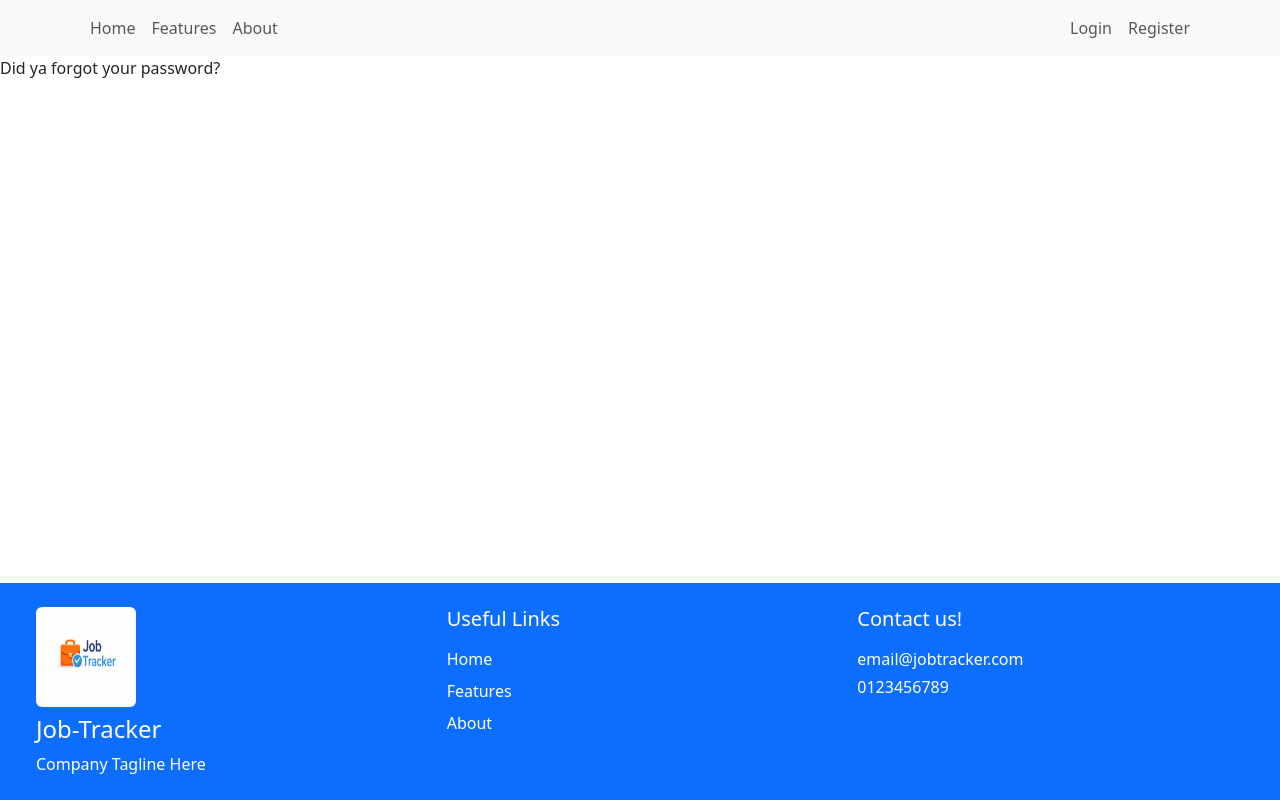
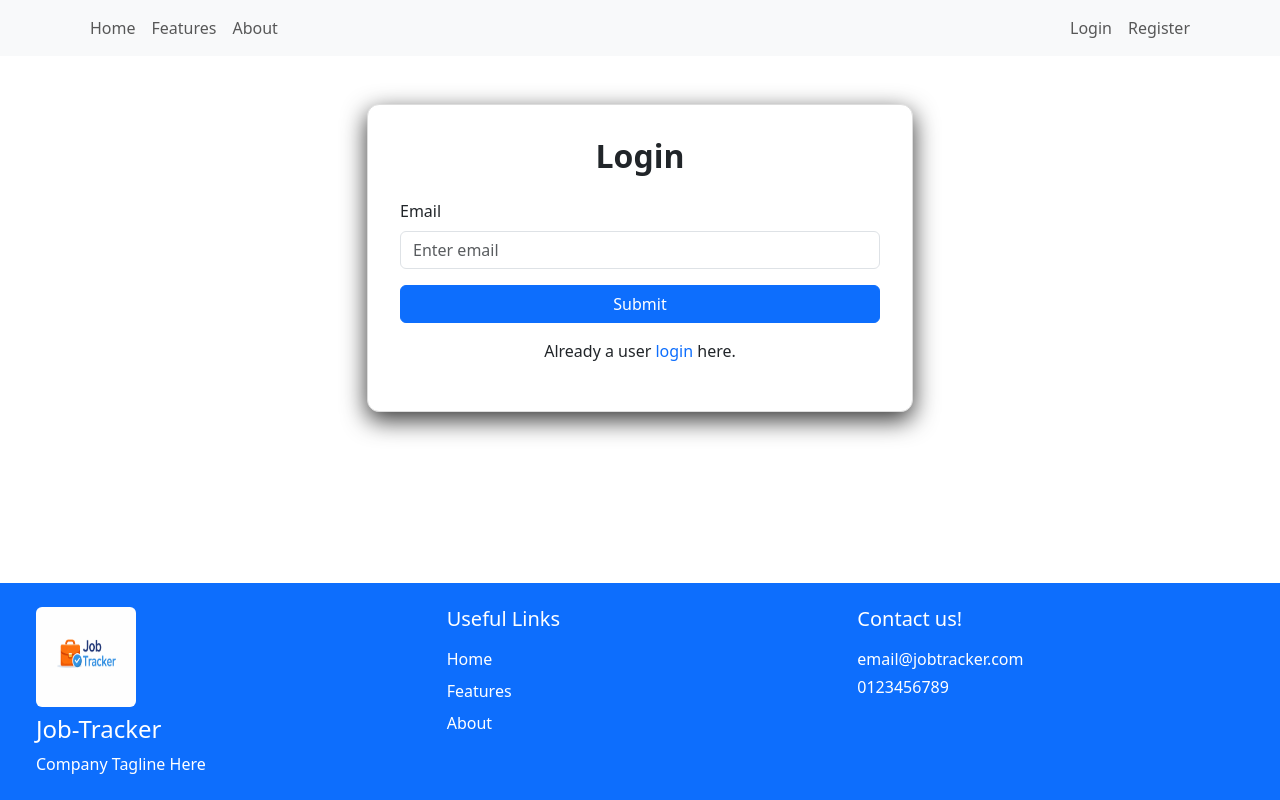
Before and after one commit to Bibek545/Job-tracker, a React (Vite) app: page /forgot-password in a window 1280 px wide. Built offline with nearby package versions, Linux system fonts and the light colour scheme; no server answers.

Commit message:
added forgot password page that will generate the otp

```diff
--- a/src/pages/auth/ForgotPasswordPage.jsx
+++ b/src/pages/auth/ForgotPasswordPage.jsx
@@ -1,9 +1,71 @@
-import React from 'react'
+import React, { useState } from "react";
+import { Button, Col, Container, Form, Row } from "react-bootstrap";
+import { Link } from "react-router-dom";
 
 const ForgotPasswordPage = () => {
+  const [form, setForm] = useState({
+    email: "",
+  });
+
+  const handleOnChange = (e) => {
+    const { name, value } = e.target;
+
+
+    setForm({
+      ...form,
+      [name]: value,
+    });
+      console.log()
+  };
+  const handleOnSubmit = async (e) => {
+    e.preventDefault();
+    for (let key in form) {
+      const value = form[key].trim();
+      if (!value) {
+        alert(`${key} is required`);
+        return;
+      }
+       console.log(value)
+    }
+
+  };
   return (
-    <div>Did ya forgot your password?</div>
-  )
-}
+    <>
+      <Container className="py-5">
+        <Row className="justify-content-center">
+          <Col xs={12} md={8} lg={6}>
+            <div className="login-card">
+              <h2 className="text-center mb-4">Login</h2>
+              <Form onSubmit={handleOnSubmit}>
+                <Form.Group className="mb-3">
+                  <Form.Label> Email</Form.Label>
+                  <Form.Control
+                    type="email"
+                    name="email"
+                    placeholder="Enter email"
+                    value={form.email}
+                    onChange={handleOnChange}
+                  ></Form.Control>
+                </Form.Group>
+                <Button className="w-100" variant="primary" type="Submit">
+                  Submit
+                </Button>
+                <div className="text-center m-3">
+                  <p>
+                    Already a user{" "}
+                    <Link to="/login" className="text-decoration-none">
+                      login
+                    </Link>{" "}
+                    here.
+                  </p>
+                </div>
+              </Form>
+            </div>
+          </Col>
+        </Row>
+      </Container>
+    </>
+  );
+};
 
-export default ForgotPasswordPage
+export default ForgotPasswordPage;
```
